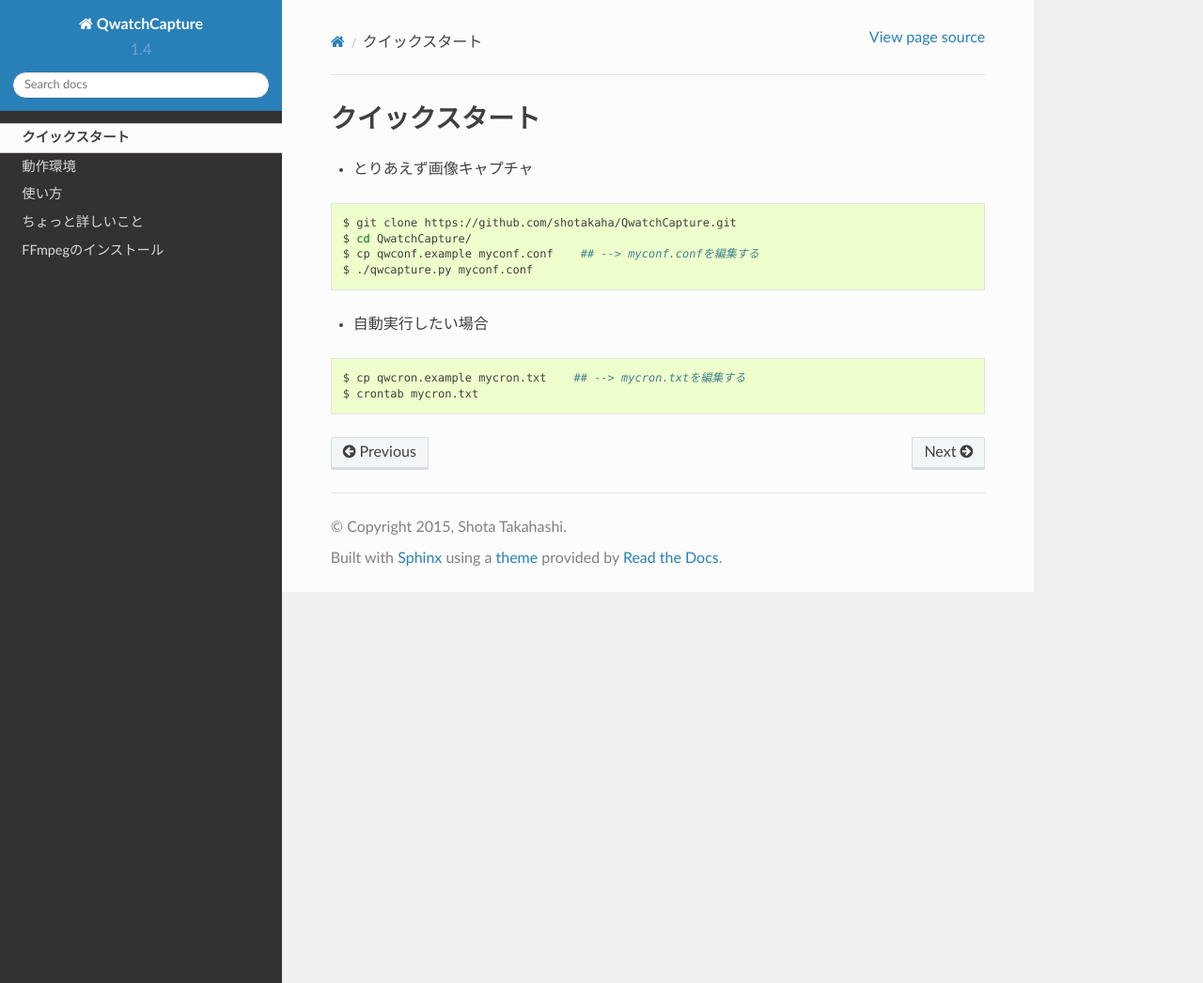
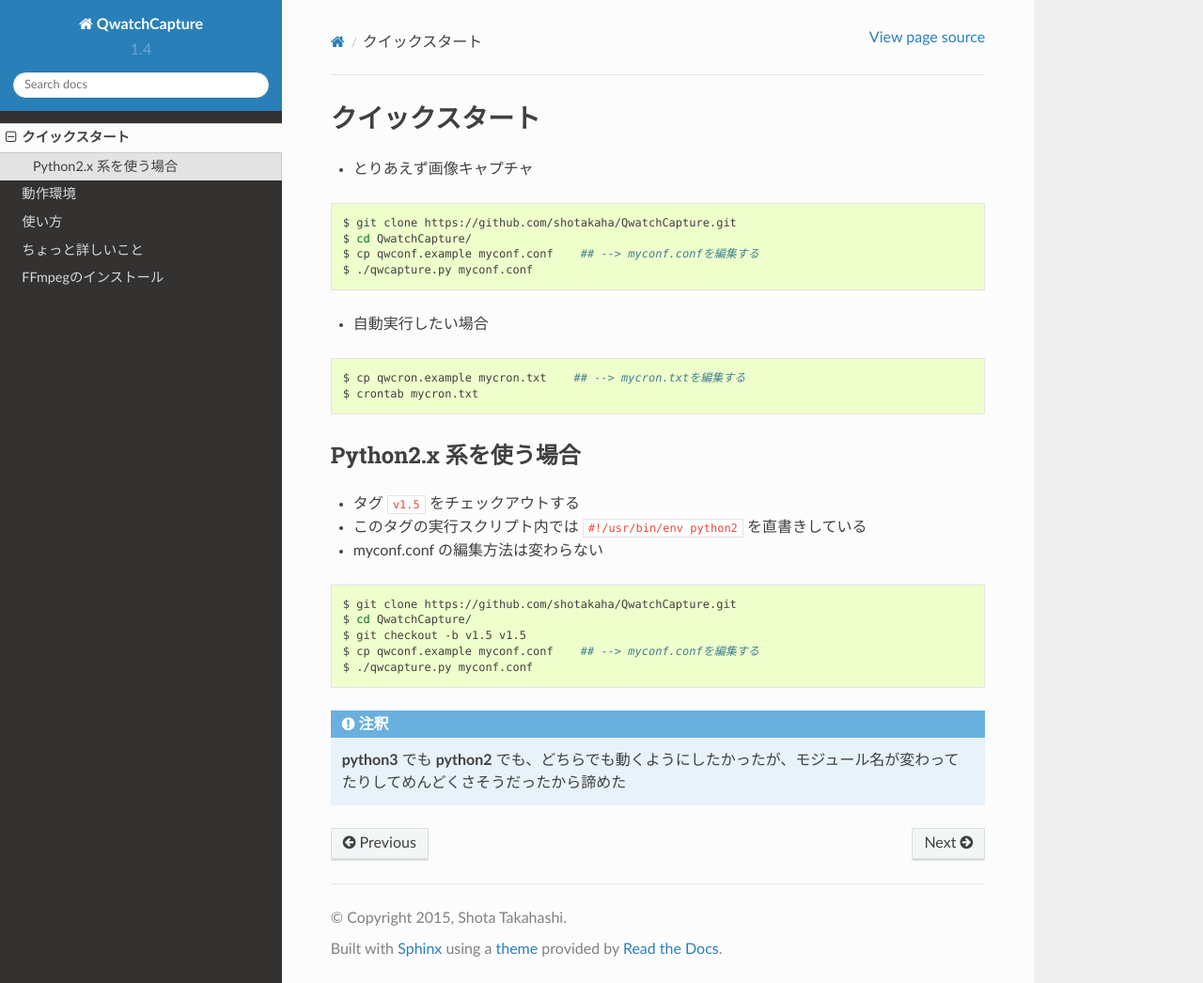
Before and after one commit to shotakaha/QwatchCapture, a Sphinx documentation site: the page built from docs/source/quickstart.rst, in a window 1280 px wide and 1046 px high. Shown: the whole window at 94% size. Built offline with Sphinx 7.4.7 and the Read the Docs theme 2.0.0, drawn with Linux system fonts in a browser that asks for light colours.

Commit message:
M : Add how to use with python2.x

```diff
--- a/docs/source/quickstart.rst
+++ b/docs/source/quickstart.rst
@@ -17,3 +17,23 @@
 
    $ cp qwcron.example mycron.txt    ## --> mycron.txtを編集する
    $ crontab mycron.txt
+
+
+Python2.x 系を使う場合
+==================================================
+
+- タグ ``v1.5`` をチェックアウトする
+- このタグの実行スクリプト内では ``#!/usr/bin/env python2`` を直書きしている
+- myconf.conf の編集方法は変わらない
+
+.. code-block:: bash
+
+   $ git clone https://github.com/shotakaha/QwatchCapture.git
+   $ cd QwatchCapture/
+   $ git checkout -b v1.5 v1.5
+   $ cp qwconf.example myconf.conf    ## --> myconf.confを編集する
+   $ ./qwcapture.py myconf.conf
+
+.. note::
+
+   :command:`python3` でも :command:`python2` でも、どちらでも動くようにしたかったが、モジュール名が変わってたりしてめんどくさそうだったから諦めた
```
